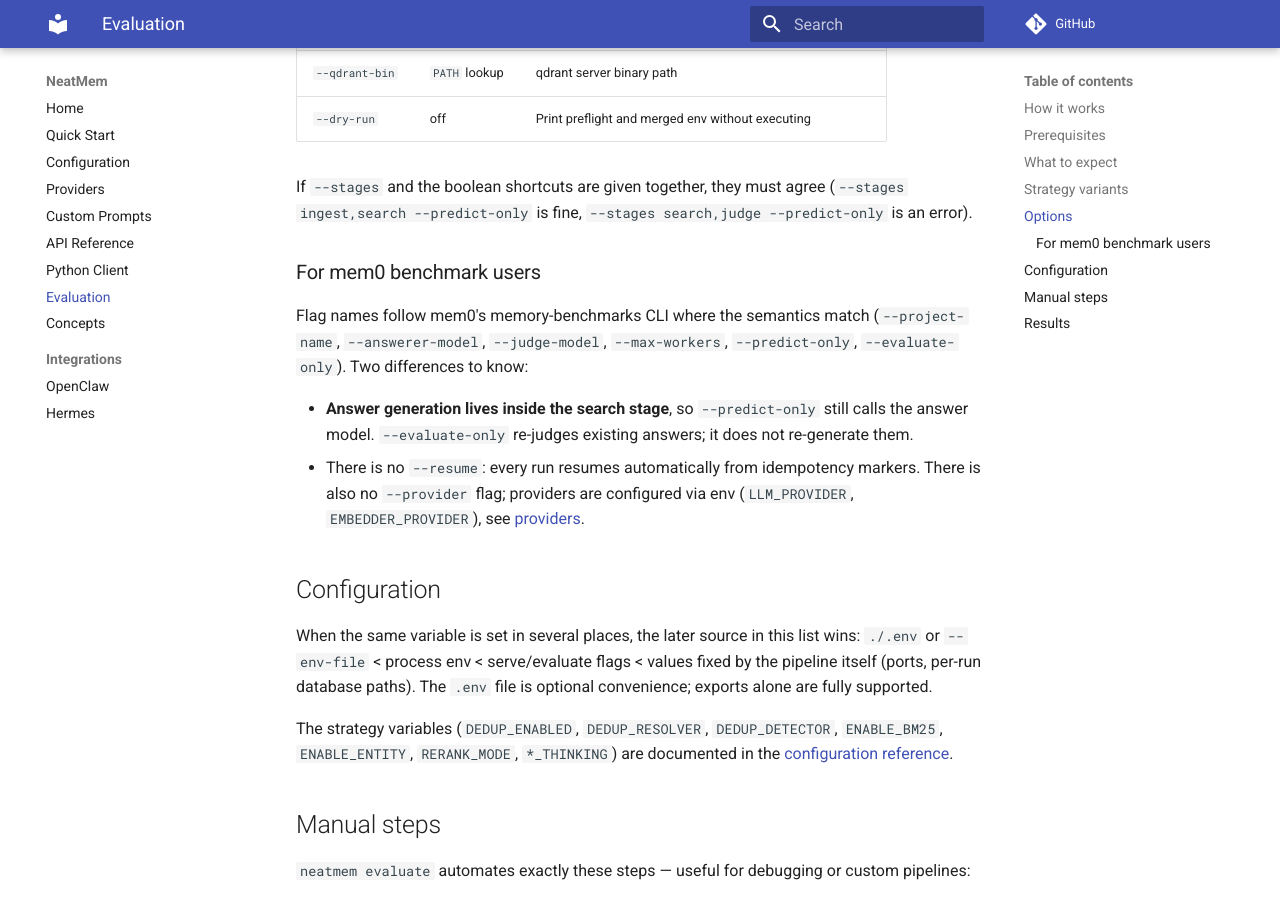
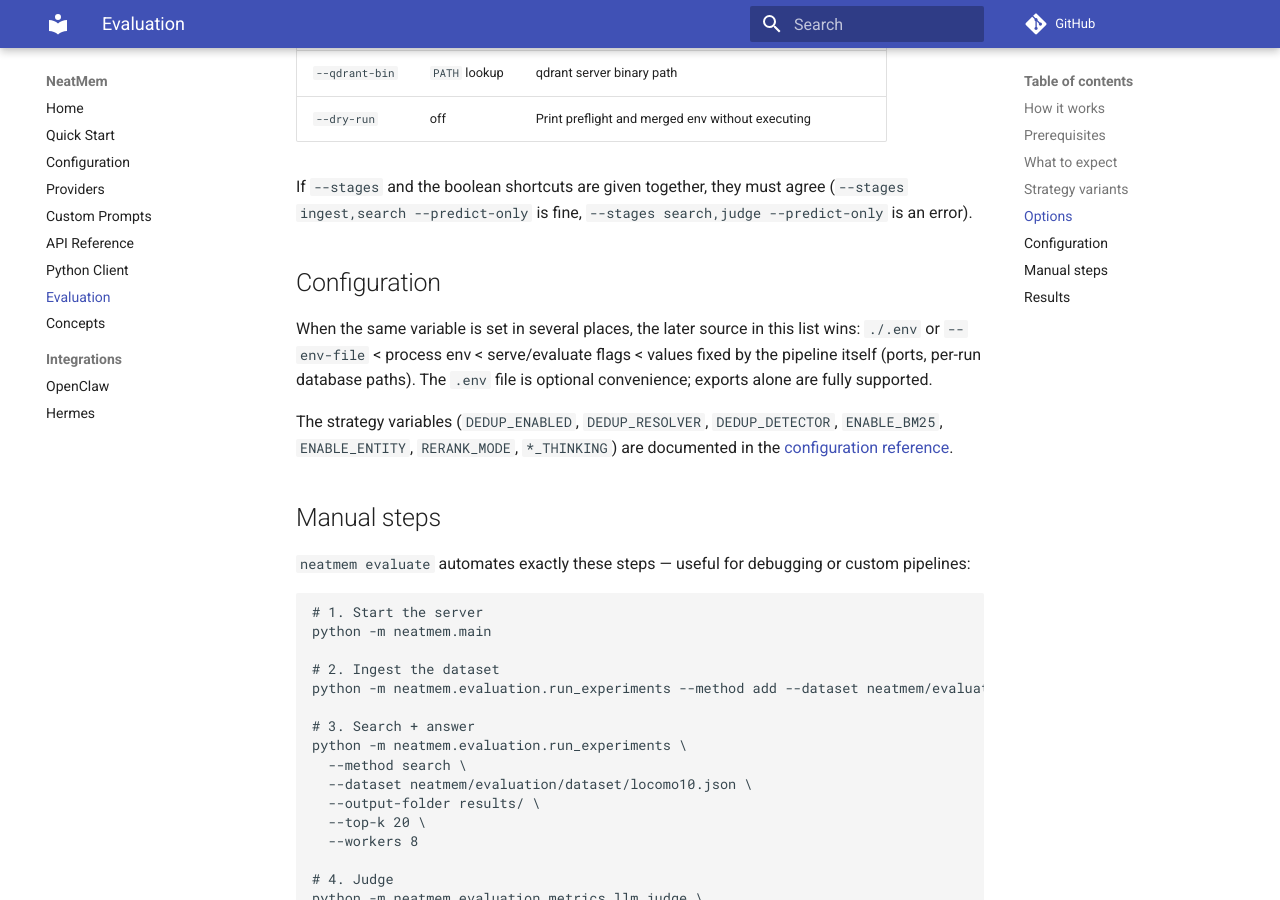
Before and after one commit to kanhaoning/NeatMem, an MkDocs documentation site: the page built from docs/evaluation.md, in a window 1280 px wide and 900 px high, scrolled down 3941 px. Built offline with MkDocs 1.6.1 and Material for MkDocs 9.7.7, drawn with Linux system fonts in a browser that asks for light colours; comment, search, counter and statistics services are not loaded; some of the changed text lies outside the part shown.

Commit message:
docs(eval): drop mem0 framing from user-facing surfaces
Keep the functional facts (predict-only includes answer generation,
evaluate-only re-judges, stages/shortcut conflict rule) in the Options
table; remove the mem0-relationship section, changelog parenthetical, and
"unlike mem0" in CLI help, matching the project's no-mem0-comparison
doc direction.

Co-Authored-By: Claude Opus 4.6 <noreply@anthropic.com>

```diff
--- a/docs/evaluation.md
+++ b/docs/evaluation.md
@@ -151,20 +151,6 @@ Other:
 If `--stages` and the boolean shortcuts are given together, they must agree
 (`--stages ingest,search --predict-only` is fine, `--stages search,judge
 --predict-only` is an error).
-
-### For mem0 benchmark users
-
-Flag names follow mem0's memory-benchmarks CLI where the semantics match
-(`--project-name`, `--answerer-model`, `--judge-model`, `--max-workers`,
-`--predict-only`, `--evaluate-only`). Two differences to know:
-
-- **Answer generation lives inside the search stage**, so `--predict-only`
-  still calls the answer model. `--evaluate-only` re-judges existing
-  answers; it does not re-generate them.
-- There is no `--resume`: every run resumes automatically from idempotency
-  markers. There is also no `--provider` flag; providers are configured via
-  env (`LLM_PROVIDER`, `EMBEDDER_PROVIDER`), see
-  [providers](providers.md).
 
 ## Configuration
 
```
Also changed, not shown: other parts of docs/evaluation.md (+2 -2 lines), CHANGELOG.md (+1 -1 lines), 1 other file.
